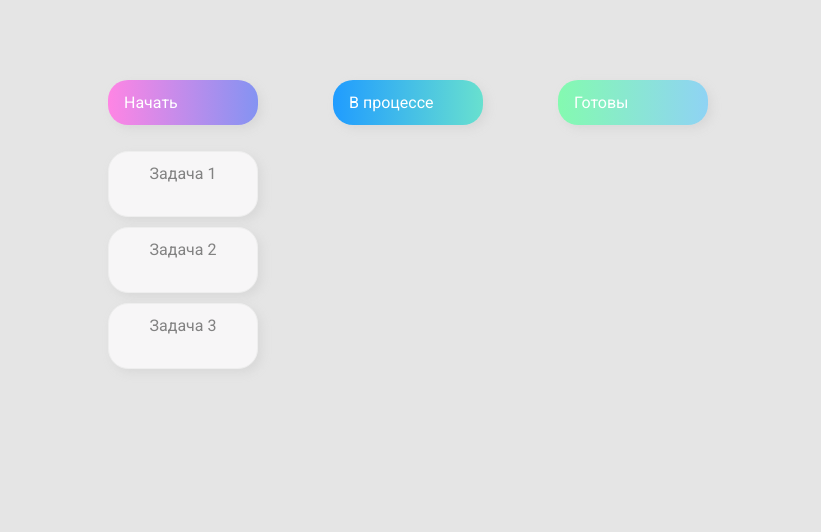
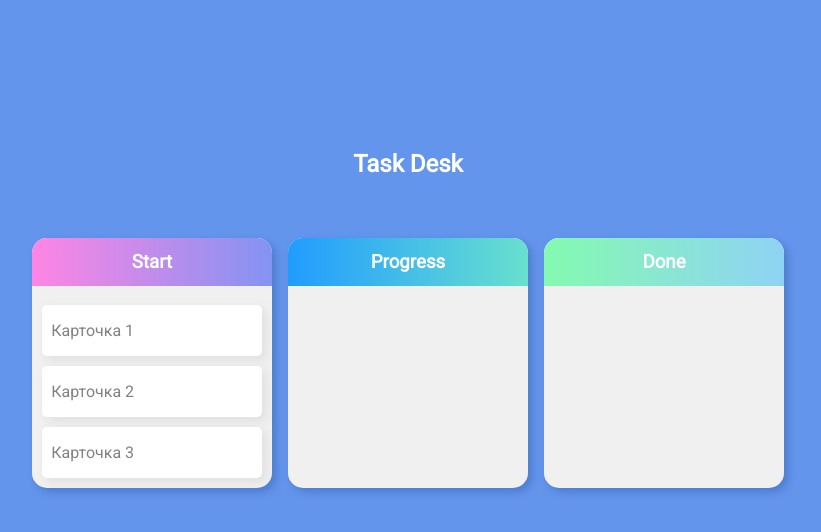
Before and after one commit to dedenkof/portfolio-cases, a plain HTML site: page tasklist-drag-n-drop/index.html in a window 1280 px wide. Shown: the whole page, without its empty margins (232-1053 px from the left). Drawn offline with Linux system fonts and the light colour scheme.

Commit message:
edit: added opportunity to drag to multiply desk

```diff
--- a/tasklist-drag-n-drop/app.js
+++ b/tasklist-drag-n-drop/app.js
@@ -1,49 +1,70 @@
-const placeholders = document.querySelector('.placeholder');
+let dragged = null;
+
+const tasks = document.querySelectorAll('.task');
+
+const placeholders = document.querySelectorAll('.placeholder');
+
+for (let i = 0; i < tasks.length; i++) {
+
+  const currentTask = tasks[i];
+  currentTask.addEventListener('dragstart',  () => {
+
+    dragged = currentTask;
 
 
-const tasks = placeholders.querySelectorAll('.task');
+    setTimeout ( () => {
+      currentTask.classList.remove('show') || currentTask.classList.add('hide');
+    }, 0);
 
-for (const task of tasks) {
-  task.draggable = true;
-}
+  });
 
 
-placeholders.addEventListener('dragstart', (e) => {
-  e.target.classList.add('selected');
-})
+  currentTask.addEventListener('dragend',  () => {
 
-placeholders.addEventListener('dragend', (e) => {
-  e.target.classList.remove('selected');
-});
+    setTimeout ( () => {
+      currentTask.classList.add('show');
+      dragged = null;
+    }, 0);
+
+  });
 
 
 
-placeholders.addEventListener('dragover', (e) => {
+  for (let j = 0; j < placeholders.length; j++){
 
-  e.preventDefault();
+    const currentList = placeholders[j];
 
-  // Находим перемещаемый элемент
-  const activeMovingTask = placeholders.querySelector('.selected');
+    currentList.addEventListener('dragover',  e => e.preventDefault());
 
-  // Находим элемент, над которым в данный момент находится курсор
-  const currentUnderElement = e.target;
 
-  // Проверяем, что событие сработало:
-  // 1. не на том элементе, который мы перемещаем,
-  // 2. именно на элементе списка
-  const isMoveable = activeMovingTask !== currentUnderElement && currentUnderElement.classList.contains('task');
+    currentList.addEventListener('dragenter',  function (e) {
 
-  // Если нет, прерываем выполнение функции
-  if (!isMoveable) {
-    return;
+      e.preventDefault();
+
+      this.classList.add('hover');
+
+    });
+
+    currentList.addEventListener('dragleave',  function (e) {
+
+      this.classList.remove('hover');
+
+    });
+
+
+
+    currentList.addEventListener('drop',  function (e) {
+
+      this.classList.remove('hover');
+
+      this.append(dragged);
+
+
+
+    });
+
+
   }
 
-  // Находим элемент, перед которым будем вставлять
-  const nextElement = (currentUnderElement === activeMovingTask.nextElementSibling) ? currentUnderElement.nextElementSibling : currentUnderElement;
 
-  // Вставляем activeElement перед nextElement
-  placeholders.insertBefore(activeMovingTask, nextElement);
-
-  console.log(nextElement);
-
-});
+}
--- a/tasklist-drag-n-drop/index.html
+++ b/tasklist-drag-n-drop/index.html
@@ -4,28 +4,40 @@
     <meta charset="UTF-8" />
     <meta name="viewport" content="width=device-width, initial-scale=1.0" />
     <link rel="stylesheet" href="styles.css" />
-    <title>Drag & Drop | Проект 2</title>
+    <title>Drag & Drop Task Board</title>
   </head>
   <body>
-    <div>
-      <div class="row">
-          <div class="col-header start">Начать</div>
-          <div class="col-header progress">В процессе</div>
-          <div class="col-header done">Готовы</div>
+    <h2 class="title">Task Desk</h2>
+    <div class="container">
+      <div class="section">
+
+          <h3 class="header header__start">Start</h3>
+          <div class="task-container">
+          <ul class="placeholder">
+            <li class="task" draggable="true">Карточка 1</li>
+            <li class="task" draggable="true">Карточка 2</li>
+            <li class="task" draggable="true">Карточка 3</li>
+          </ul>
+        </div>
       </div>
 
-      <div class="row">
-        <ul class="placeholder">
-          <li class="task">Задача 1</li>
-          <li class="task">Задача 2</li>
-          <li class="task">Задача 3</li>
-        </ul>
+      <div class="section">
+        <h3 class="header header__progress">Progress</h3>
+      <div class="task-container">
         <ul class="placeholder">
 
         </ul>
+      </div>
+
+      </div>
+
+      <div class="section">
+        <h3 class="header header__done">Done</h3>
+      <div class="task-container">
         <ul class="placeholder">
 
         </ul>
+      </div>
       </div>
 
     </div>
--- a/tasklist-drag-n-drop/styles.css
+++ b/tasklist-drag-n-drop/styles.css
@@ -6,27 +6,42 @@
 
 body {
   font-family: 'Roboto', sans-serif;
-  background-color: #e5e5e5;
-  display: flex;
-  padding-top: 5rem;
-  justify-content: center;
+  background-color: #6495ed;
   overflow: hidden;
   margin: 0;
 }
 
-.row {
-  display: flex;
-  width: 600px;
-  justify-content: space-between;
-  margin-bottom: 1rem;
+
+.title {
+  text-align: center;
+  color: white;
+  margin-top: 150px;
 }
 
-.col-header {
-  width: 150px;
-  box-shadow: 4px 4px 9px rgba(198, 198, 198, 0.36);
-  border-radius: 20px;
-  padding: 0.8rem 1rem;
+.container{
+  padding-top: 2rem;
+  display: flex;
+  align-items: stretch;
+  justify-content: center;
+}
+
+.section {
+  margin: .5rem;
+  background-color: #f0f0f0;
+  width:240px;
+  text-align: center;
+  border-radius: 15px;
+  box-shadow: 4px 4px 9px rgba(6, 55, 110, 0.26);
+  min-height: 250px;
+}
+
+.header {
+  width: 100%;
+  padding: 0.8rem 0;
   color: #fff;
+  margin: 0;
+  border-top-right-radius: 15px;
+  border-top-left-radius: 15px;
 }
 
 ul {
@@ -34,46 +49,49 @@ ul {
   padding: 0;
 }
 
-li {
-  list-style-type: none;
+.task-container {
+  padding: .5rem;
+  height: 82%;
 }
 
+
 .task {
-  width: 150px;
-  height: 66px;
+  display: block;
   margin-top: 10px;
-  border: 1px solid #eee;
   box-shadow: 4px 4px 9px rgba(198, 198, 198, 0.36);
-  border-radius: 20px;
-  background: #f7f6f7;
-  padding: 0.8rem 1rem;
+  border-radius: 5px;
+  background: #fff;
+  padding: 1rem .6rem;
   color: #828282;
-  text-align: center;
   cursor: grab;
 }
+
 
 .task:active {
   cursor: grabbing;
 }
 
 .placeholder {
-  width: 150px;
-  height: auto;
+  list-style-type: none;
+  text-align: left;
+  padding: 0.1rem 0.1rem;
+  text-align: left;
+  height: 100%;
 }
 
-.start {
+.header__start {
   background: linear-gradient(90deg, #ff85e4 0%, #229efd 179.25%);
 }
 
-.progress {
+.header__progress {
   background: linear-gradient(90deg, #209cff 0%, #68e0cf 100%);
 }
 
-.done {
+.header__done {
   background: linear-gradient(90deg, #84fab0 0%, #8fd3f4 100%);
 }
 
-.hold {
+.selected {
   background-image: linear-gradient(to right, #1FA2FF 0%, #12D8FA  51%, #1FA2FF  100%);
   border: 2px solid #fff;
   color: #fff;
@@ -83,8 +101,11 @@ li {
   display: none;
 }
 
-.selected {
-  border: 2px dashed #8ed7ed;
-  border-radius: 20px;
-  /* padding: 20px; */
+.show {
+  display: block;
 }
+
+.hover {
+  border: 2px dashed #a0b9fd;
+  border-radius: 5px;
+}
```
Also changed, not shown: english-dictionary/public/index.html (+1 -1 lines), slider-vertical/index.html (+1 -1 lines).
